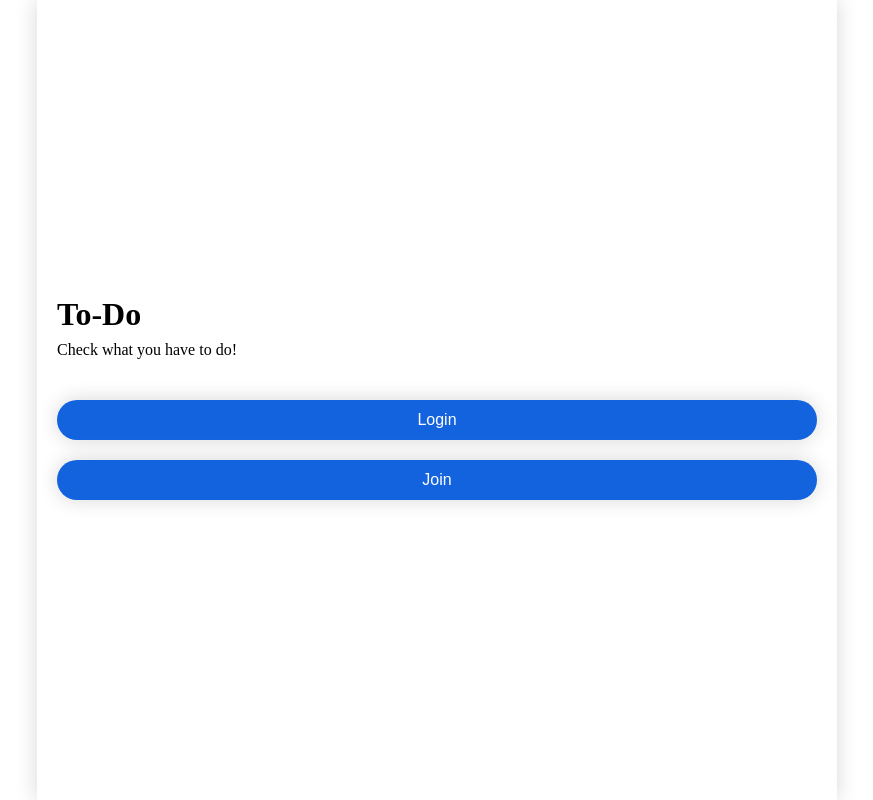
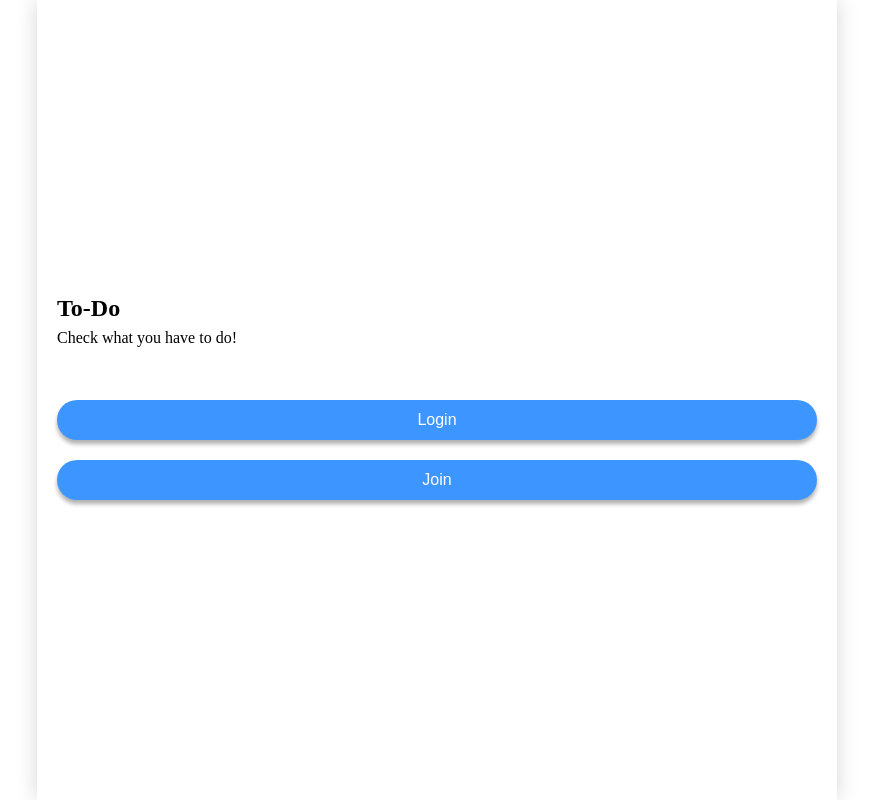
Before and after one commit to SangWoo9734/wanted-pre-onboarding-challenge-fe-1, a React (Create React App) app: page / in a window 1280 px wide. Shown: the whole page, without its empty margins (203-1076 px from the left). Built offline with nearby package versions, Linux system fonts and the light colour scheme.

Commit message:
Refactor: Button 공통 컴포넌트 사용

```diff
--- a/src/pages/Main/Main.tsx
+++ b/src/pages/Main/Main.tsx
@@ -2,18 +2,19 @@ import React from "react";
 import { useNavigate } from "react-router-dom";
 
 import * as S from "./style";
+import Button from "../../components/Button";
 
 function Main() {
   const navigate = useNavigate();
   return (
     <S.ComponentWrapper>
       <div>
-        <h1>To-Do</h1>
+        <h2>To-Do</h2>
         <p>Check what you have to do!</p>
       </div>
       <div>
-        <S.LoginButton onClick={() => navigate("/auth")}>Login</S.LoginButton>
-        <S.LoginButton>Join</S.LoginButton>
+        <Button content="Login" onClick={() => navigate("/auth")} />
+        <Button content="Join" />
       </div>
     </S.ComponentWrapper>
   );
--- a/src/pages/Main/style.ts
+++ b/src/pages/Main/style.ts
@@ -18,8 +18,8 @@ export const LoginButton = styled.button`
   height: 40px;
   margin: 10px 0;
   border-radius: 25px;
-  background-color: #1363df;
-  box-shadow: 0 0 20px 0 #d7d7d7;
+  background-color: #3d96ff;
+  box-shadow: 0 4px 4px 0 #0000004f;
   color: white;
   font-size: 1rem;
 
```
